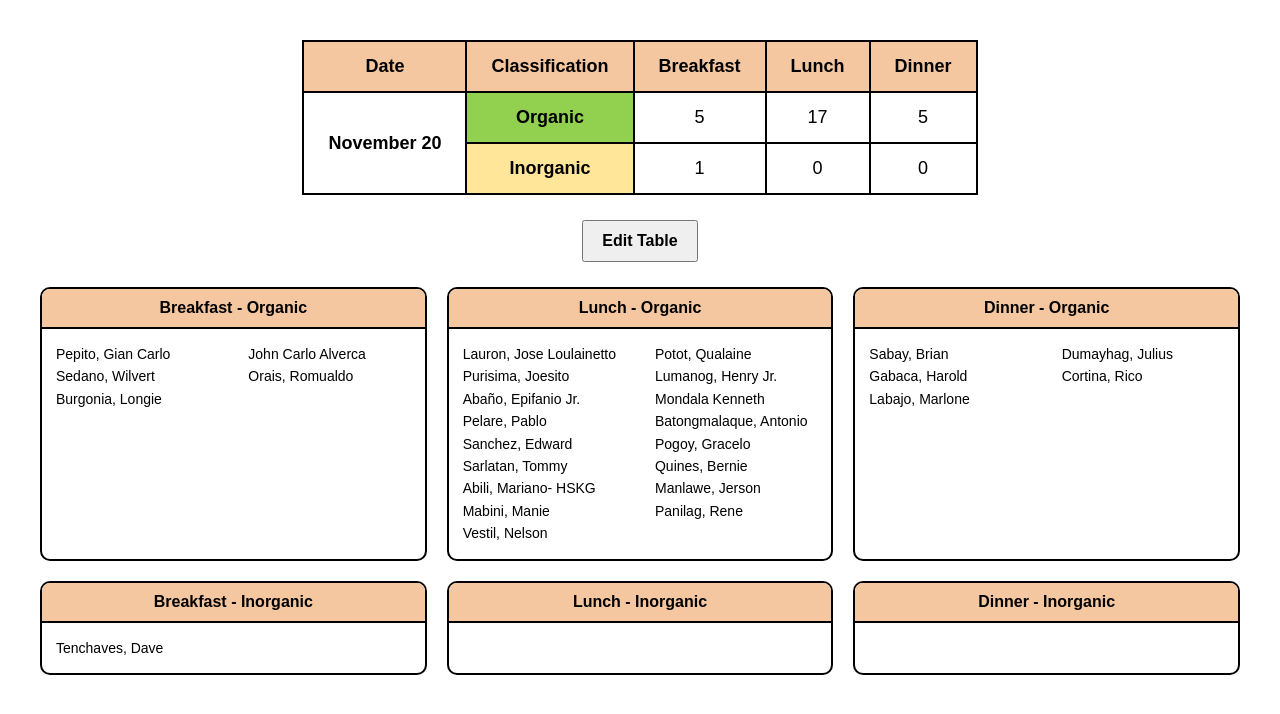
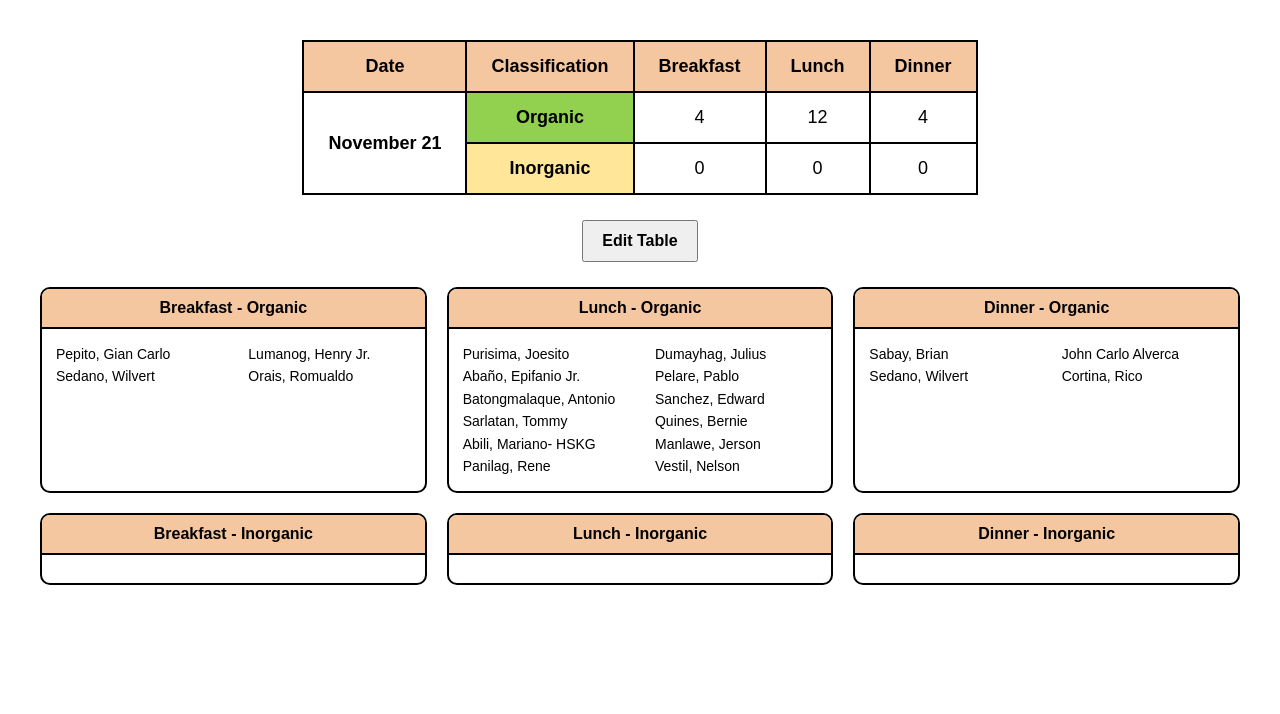
Before and after one commit to eelvinb/mealstub, a plain HTML site: page index.html in a window 1280 px wide. Drawn offline with Linux system fonts and the light colour scheme.

Commit message:
update report

```diff
--- a/index.html
+++ b/index.html
@@ -117,7 +117,7 @@ td {
 
     <td rowspan="2" class="date-cell">
       November
-      20
+      21
     </td>
 
     <td class="organic">
@@ -125,15 +125,15 @@ td {
     </td>
 
     <td>
-      5
+      4
     </td>
 
     <td>
-      17
+      12
     </td>
 
     <td>
-      5
+      4
     </td>
 
   </tr>
@@ -145,7 +145,7 @@ td {
     </td>
 
     <td>
-      1
+      0
     </td>
 
     <td>
@@ -175,7 +175,7 @@ td {
     </div>
 
     <div class="names">
-     <div>Pepito, Gian Carlo</div><div>John Carlo Alverca</div><div>Sedano, Wilvert</div><div>Orais, Romualdo</div><div>Burgonia, Longie</div>
+     <div>Pepito, Gian Carlo</div><div>Lumanog, Henry Jr.</div><div>Sedano, Wilvert</div><div>Orais, Romualdo</div>
     </div>
   </div>
 
@@ -185,7 +185,7 @@ td {
     </div>
 
     <div class="names">
-      <div>Lauron, Jose Loulainetto</div><div>Potot, Qualaine</div><div>Purisima, Joesito</div><div>Lumanog, Henry Jr.</div><div>Abaño, Epifanio Jr.</div><div>Mondala Kenneth</div><div>Pelare, Pablo</div><div>Batongmalaque, Antonio</div><div>Sanchez, Edward</div><div>Pogoy, Gracelo</div><div>Sarlatan, Tommy</div><div>Quines, Bernie</div><div>Abili, Mariano- HSKG</div><div>Manlawe, Jerson</div><div>Mabini, Manie</div><div>Panilag, Rene</div><div>Vestil, Nelson</div>
+      <div>Purisima, Joesito</div><div>Dumayhag, Julius</div><div>Abaño, Epifanio Jr.</div><div>Pelare, Pablo</div><div>Batongmalaque, Antonio</div><div>Sanchez, Edward</div><div>Sarlatan, Tommy</div><div>Quines, Bernie</div><div>Abili, Mariano- HSKG</div><div>Manlawe, Jerson</div><div>Panilag, Rene</div><div>Vestil, Nelson</div>
     </div>
   </div>
 
@@ -195,7 +195,7 @@ td {
     </div>
 
     <div class="names">
-      <div>Sabay, Brian</div><div>Dumayhag, Julius</div><div>Gabaca, Harold</div><div>Cortina, Rico</div><div>Labajo, Marlone</div>
+      <div>Sabay, Brian</div><div>John Carlo Alverca</div><div>Sedano, Wilvert</div><div>Cortina, Rico</div>
     </div>
   </div>
 
@@ -205,7 +205,7 @@ td {
     </div>
 
     <div class="names">
-     <div>Tenchaves, Dave</div>
+     <div></div>
     </div>
   </div>
 
```
